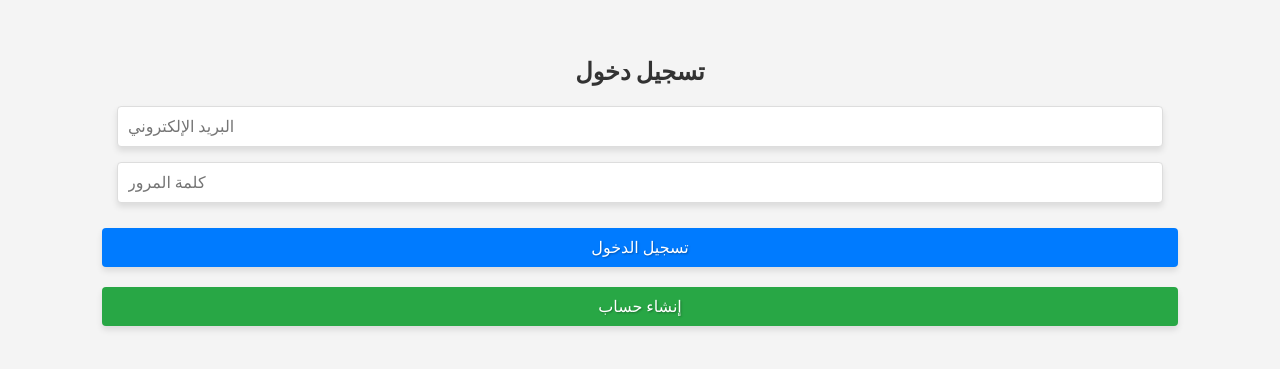
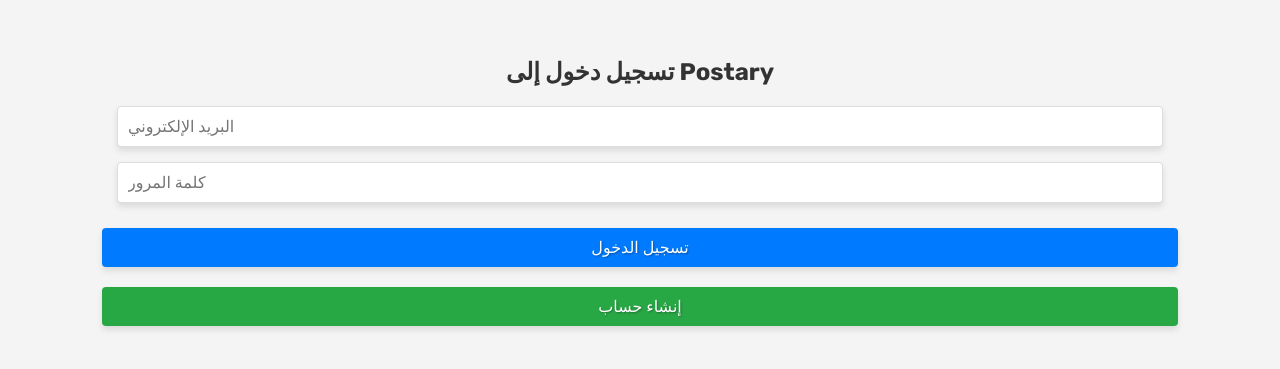
Before and after one commit to HussainDEV10/Dhdhririeri, a plain HTML site: page index.html in a window 1280 px wide. Shown: the part 211-580 px from the top of the page. Drawn offline with Linux system fonts and the light colour scheme.

Commit message:
Update index.html

```diff
--- a/index.html
+++ b/index.html
@@ -7,7 +7,7 @@
     <title>تسجيل دخول</title>
 </head>
 <body>
-    <h1>تسجيل دخول</h1>
+    <h1>تسجيل دخول إلى Postary</h1>
     <input type="email" id="emailInput" placeholder="البريد الإلكتروني">
     <input type="password" id="passwordInput" placeholder="كلمة المرور">
     <button id="loginBtn">تسجيل الدخول</button>
```
